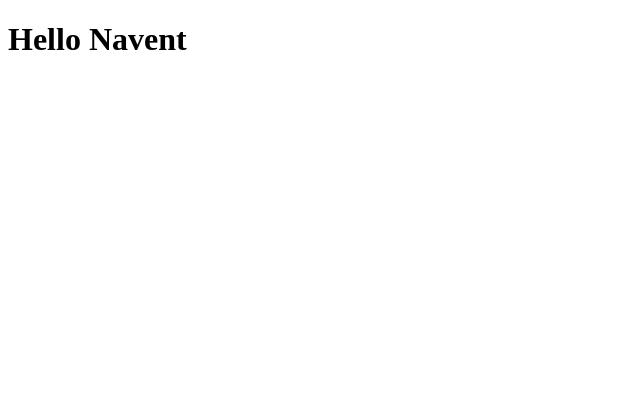
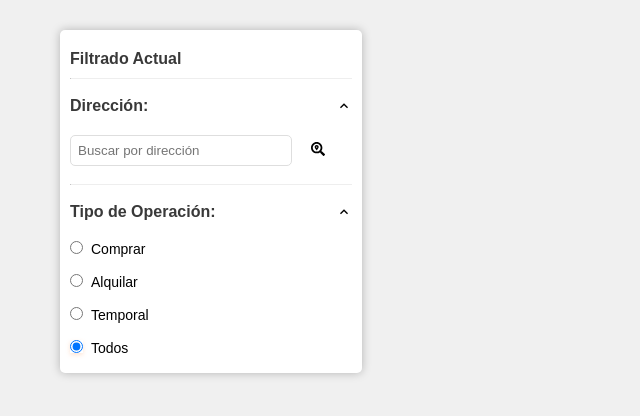
Before and after one commit to JoacoRoquel/N-Challenge-ZP, a React (Create React App) app: page / in a window 1280 px wide. Shown: the top 416 px of the page, without its empty margins (0-640 px from the left). Built offline with nearby package versions, Linux system fonts and the light colour scheme.

Commit message:
add managment pages, add filter

```diff
--- a/package.json
+++ b/package.json
@@ -7,8 +7,9 @@
     "react": "^16.13.1",
     "react-dom": "^16.13.1",
     "react-icons": "^3.10.0",
-    "react-router-dom": "5.1.2",
-    "react-scripts": "3.4.1"
+    "react-router-dom": "^5.1.2",
+    "react-scripts": "^3.4.1",
+    "styled-components": "^4.4.1"
   },
   "scripts": {
     "start": "PORT=8000 react-scripts start",
--- a/src/App.js
+++ b/src/App.js
@@ -1,5 +1,19 @@
 import React from 'react'
+import { BrowserRouter as Router, Switch, Route } from 'react-router-dom'
+import { Home } from './pages/Home'
+import { DefaultPage } from './pages/DefaultPage'
+import { GlobalStyle } from './styles'
+
 
 export const App = () => {
-  return <h1>Hello Navent</h1>
+  return (
+    <Router>
+      <GlobalStyle />
+      <Switch>
+        <Route exact path='/' component={Home} />
+        <Route path='/post/:url' render={() => <DefaultPage title='Pagina de Propiedad' />} />
+        <Route render={() => <DefaultPage title='Pagina no encontrada' />} />
+      </Switch>
+    </Router>
+  )
 }
--- /dev/null
+++ b/src/components/Filter/index.js
@@ -0,0 +1,56 @@
+import React, { useState, useRef } from 'react'
+import { RadioButton } from '../RadioButton'
+import { TitleFilter } from '../TitleFilter'
+import { FilterContainer, AddressContainer } from './styles'
+import { FaSearchLocation } from 'react-icons/fa'
+
+export const Filter = ({ onChangeAddress, onChangeOperation, operationType }) => {
+  const [showOperation, setShowOperation] = useState(true)
+  const [showAddress, setShowAddress] = useState(true)
+  const ref = useRef(null)
+
+  return (
+    <FilterContainer>
+      <h3>Filtrado Actual</h3>
+      <hr />
+      <div className='search'>
+        <TitleFilter
+          handlerClick={() => setShowAddress(!showAddress)}
+          show={showAddress}
+          title='Dirección:'
+        />
+        {showAddress &&
+          <AddressContainer>
+            <input type='text'
+              ref={ref}
+              placeholder='Buscar por dirección' />
+            <button
+              className='search-button'
+              onClick={() => onChangeAddress(ref.current.value)}>
+              <FaSearchLocation size='14' />
+            </button>
+          </AddressContainer>
+        }
+      </div>
+      <hr />
+      <div>
+        <div className='operation-list'>
+          <TitleFilter
+            handlerClick={() => setShowOperation(!showOperation)}
+            show={showAddress}
+            title='Tipo de Operación:'
+          />
+          {showOperation &&
+            <>
+              <RadioButton handlerChange={() => onChangeOperation('Venta')} labelValue='Comprar' checked={operationType === 'Venta'} />
+              <RadioButton handlerChange={() => onChangeOperation('Alquiler')} labelValue='Alquilar' checked={operationType === 'Alquiler'} />
+              <RadioButton handlerChange={() => onChangeOperation('Temporal')} labelValue='Temporal' checked={operationType === 'Temporal'} />
+              <RadioButton handlerChange={() => onChangeOperation('All')} labelValue='Todos' checked={operationType === 'All'} />
+            </>
+          }
+        </div>
+      </div>
+    </FilterContainer >
+  )
+
+}
--- /dev/null
+++ b/src/components/Filter/styles.js
@@ -0,0 +1,42 @@
+import styled from 'styled-components'
+
+export const FilterContainer = styled.div`
+  background-color:#fff;
+  border-radius:5px;
+  box-shadow: 0 0px 10px 0 rgba(0,0,0,0.25);
+  padding:10px;
+
+  label{
+    font-size:14px;
+  }
+
+  h3{
+    font-size:16px;
+  }
+
+  input{
+    padding:7px;
+    margin:10px 0;
+    border-radius:5px;
+    border: 1px solid #dedede;
+  }
+
+  input[type="text"]{
+    width: calc(100% - 60px)
+  }
+
+  input[type="radio"]{
+    margin-right:8px;
+    :checked{
+      border-color: #fc7b27;
+      box-shadow: 0 2px 4px 0 rgba(252,162,103,.28);
+    }
+  }
+ `
+export const AddressContainer = styled.div`
+    display:flex;
+
+    .search-button{
+        margin-left: .8rem;
+    }
+`
--- /dev/null
+++ b/src/components/RadioButton/index.js
@@ -0,0 +1,10 @@
+import React from 'react'
+
+export const RadioButton = ({ handlerChange, labelValue, checked }) => {
+  return (
+    <div>
+      <input type="radio" checked={checked} value={labelValue} onChange={() => handlerChange()} />
+      <label>{labelValue}</label>
+    </div>
+  )
+}
--- /dev/null
+++ b/src/components/TitleFilter/index.js
@@ -0,0 +1,11 @@
+import React from 'react'
+import { Title } from './styles'
+import { MdKeyboardArrowUp, MdKeyboardArrowDown } from 'react-icons/md'
+
+export const TitleFilter = ({ handlerClick, title, show }) => {
+  return (
+    <Title className='colapsable' onClick={() => handlerClick()}>
+      <h3>{title}</h3>
+      {show ? <MdKeyboardArrowUp /> : <MdKeyboardArrowDown />}
+    </Title>)
+}
--- /dev/null
+++ b/src/components/TitleFilter/styles.js
@@ -0,0 +1,8 @@
+import styled from 'styled-components'
+
+export const Title = styled.div`
+  display: flex;
+  justify-content: space-between;
+  align-items: center;
+  cursor: pointer;
+`
--- /dev/null
+++ b/src/pages/DefaultPage/index.js
@@ -0,0 +1,14 @@
+import React from 'react'
+import { Link } from 'react-router-dom'
+import { Container } from './styles'
+
+export const DefaultPage = ({ title }) => {
+    return (
+        <Container>
+            <h2>{title}</h2>
+            <Link to='/'>
+                <h3>Volver a la Home</h3>
+            </Link>
+        </Container>
+    )
+}
--- /dev/null
+++ b/src/pages/DefaultPage/styles.js
@@ -0,0 +1,6 @@
+import styled from 'styled-components'
+
+export const Container = styled.div`
+    text-align:center;
+    margin-top:10%;
+`
--- /dev/null
+++ b/src/pages/Home/index.js
@@ -0,0 +1,23 @@
+import React, { useState} from 'react'
+import { Filter } from '../../components/Filter'
+import { PageContainer, Main, FirstColumn } from './styles'
+
+
+export const Home = () => {
+  const [searchValue, setSearchValue] = useState('')
+  const [operationType, setOperationType] = useState('All')
+
+  return (
+    <Main>
+      <PageContainer>
+        <FirstColumn>
+          <Filter
+            onChangeAddress={setSearchValue}
+            onChangeOperation={setOperationType}
+            operationType={operationType}
+          />
+        </FirstColumn>
+      </PageContainer>
+    </Main>
+  )
+}
--- /dev/null
+++ b/src/pages/Home/styles.js
@@ -0,0 +1,25 @@
+import styled from 'styled-components'
+
+export const PageContainer = styled.div`
+  display:flex;
+`
+export const Main = styled.div`
+  max-width: 1180px;
+  padding: 0 10px;
+  box-sizing: border-box;
+  width:100%;
+  margin:0 auto;
+  display:block;
+`
+
+export const FirstColumn = styled.div`
+  width: 302px;
+  flex-shrink: 0;
+  flex-grow: 0;
+  left: 0;
+
+  .operation-type{
+    display:flex;
+    flex-direction:column;
+  }
+`
--- /dev/null
+++ b/src/styles.js
@@ -0,0 +1,45 @@
+import { createGlobalStyle } from 'styled-components'
+
+export const GlobalStyle = createGlobalStyle`
+  html {
+    box-sizing: border-box;
+    font-family: Arial, Helvetica, sans-serif;
+  }
+  body {
+      background: #f0f0f0;
+      height: 100vh;
+      margin: 30px auto;
+      overscroll-behavior: none;
+      width: 100%;
+        }
+
+  *, *::before, *::after {
+    box-sizing: inherit;
+  }
+
+  ul, li, h1, h2, p, button {
+    margin: 0;
+  }
+
+  h3{
+    color:#393939;
+    margin:10px 0px;
+  }
+
+  hr{
+    border-top: 1px #9D9D9D;
+  }
+
+  ul {
+    list-style: none;
+  }
+
+  button {
+    background: transparent;
+    border: 0;
+    outline: 0;
+  }
+  a{
+    text-decoration:none;
+  }
+`
```
Also changed, not shown: 1 other file (tests, documents, lock files or other folders).
